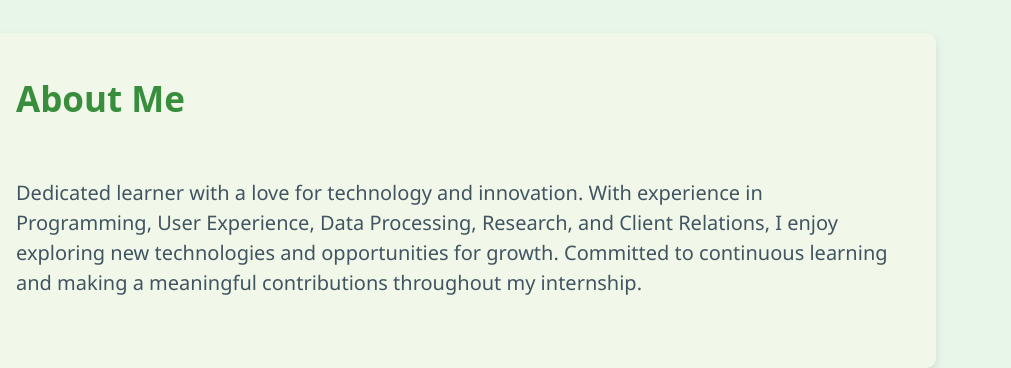
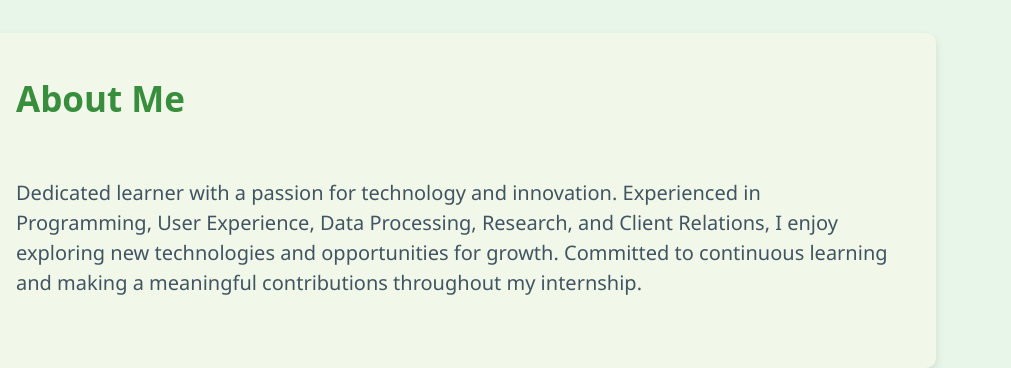
Before and after one commit to Niimraa/Niimraa.github.io, a plain HTML site: page index.html in a window 1280 px wide. Shown: the part 307-675 px from the top of the page, 269-1280 px from the left. Drawn offline with nearby package versions, Linux system fonts and the light colour scheme.

Commit message:
Update index.html

```diff
--- a/index.html
+++ b/index.html
@@ -35,7 +35,7 @@
             <img src="https://i.pinimg.com/564x/b6/36/b8/b636b8685d1629bf5506c691269ce57e.jpg" alt="About Me Image" style="margin-right: 20px; width: 150px; height: auto;">
             <div>
                 <h2>About Me</h2>
-                <p>Dedicated learner with a love for technology and innovation. With experience in Programming, User Experience, Data Processing, Research, and Client Relations, I enjoy exploring new technologies and opportunities for growth. Committed to continuous learning and making a meaningful contributions throughout my internship.</p>
+                <p>Dedicated learner with a passion for technology and innovation. Experienced in Programming, User Experience, Data Processing, Research, and Client Relations, I enjoy exploring new technologies and opportunities for growth. Committed to continuous learning and making a meaningful contributions throughout my internship.</p>
             </div>
         </div>
 
```
